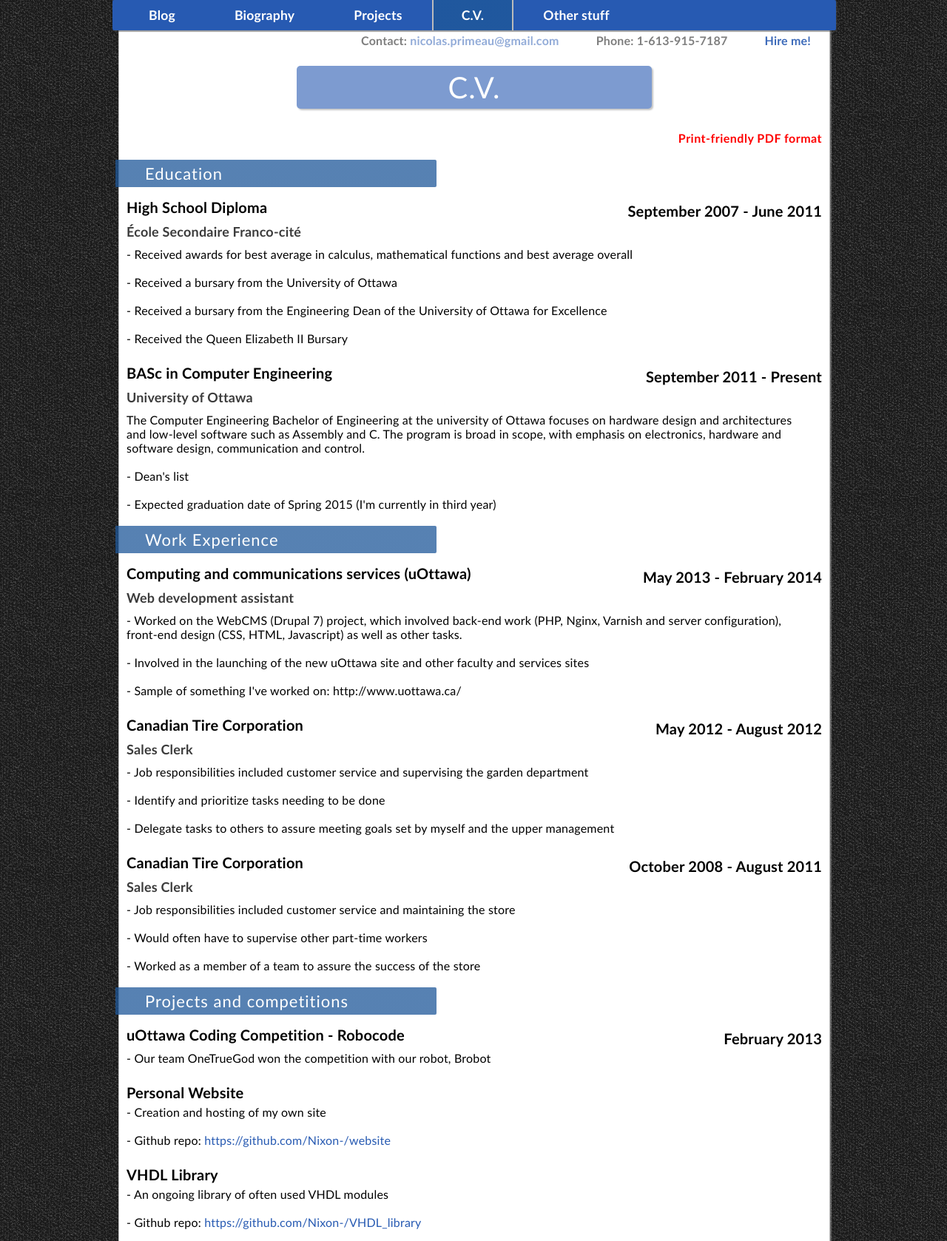
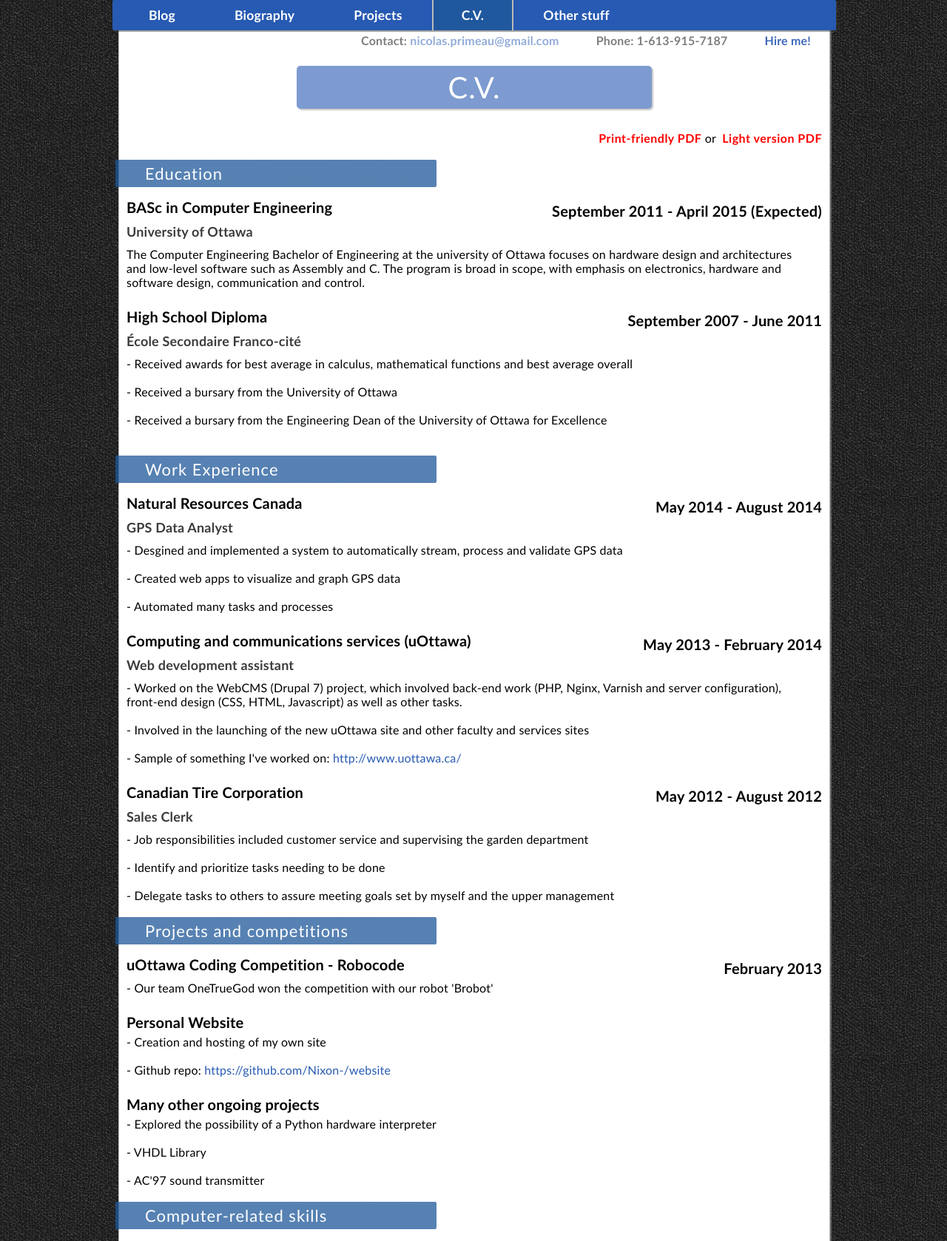
Before and after one commit to NicolasPrimeau/website, a PHP site: page /cv in a window 1280 px wide. Shown: the part 100-1778 px from the top of the page at 74% size. Run offline with PHP 8.4, Linux system fonts and the light colour scheme.

Commit message:
added light version update c.v.

```diff
--- a/cv/index.php
+++ b/cv/index.php
@@ -38,10 +38,18 @@ and open the template in the editor.
                     <ul class="cv-list">
                         <li class="cv-item">
                         <p class="print-cv">
-                            <a href="/cv/Primeau-Nicolas-C.V.pdf" target="_blank">Print-friendly PDF format</a>
+                            <a href="/cv/Primeau-Nicolas-C.V.pdf" target="_blank">Print-friendly PDF</a>&nbsp;or&nbsp;
+                            <a href="/cv/Primeau-Nicolas-C.V-Light.pdf" target ="_blank">Light version PDF</a>
                         </p>
                         <div class="cv-section">
                         <h3 class ="cv-section-title">Education</h3>
+                        <h4 class="cv-sub-title">BASc in Computer Engineering</h4>
+                        <h4 class="cv-date"> September 2011 - April 2015 (Expected)</h4>
+                        <h5 class="cv-sub-sub-title">University of Ottawa</h5>
+                        <p class="cv-description">
+                            The Computer Engineering Bachelor of Engineering at the university of Ottawa focuses on hardware design and architectures and low-level software such as Assembly and C. The program is broad in scope, with emphasis on electronics, hardware and software design, communication and control.
+                        </p>
+
                         <h4 class="cv-sub-title">High School Diploma</h4>
                         <h4 class="cv-date"> September 2007 - June 2011</h4>
                         <h5 class="cv-sub-sub-title">École Secondaire Franco-cité</h5>
@@ -49,26 +57,25 @@ and open the template in the editor.
                             - Received awards for best average in calculus, mathematical functions and best average overall<br><br>
                             - Received a bursary from the University of Ottawa<br><br>
                             - Received a bursary from the Engineering Dean of the University of Ottawa for Excellence<br><br>
-                            - Received the Queen Elizabeth II Bursary
-                        </p>
-                        <h4 class="cv-sub-title">BASc in Computer Engineering</h4>
-                        <h4 class="cv-date"> September 2011 - Present</h4>
-                        <h5 class="cv-sub-sub-title">University of Ottawa</h5>
-                        <p class="cv-description">
-                            The Computer Engineering Bachelor of Engineering at the university of Ottawa focuses on hardware design and architectures and low-level software such as Assembly and C. The program is broad in scope, with emphasis on electronics, hardware and software design, communication and control.
-                        <br><br>- Dean's list
-                        <br><br>- Expected graduation date of Spring 2015 (I'm currently in third year)
                         </p>
                         </div>
  <div class="cv-section">
                         <h3 class ="cv-section-title">Work Experience</h3>
+                        <h4 class="cv-sub-title">Natural Resources Canada</h4>
+                        <h4 class="cv-date"> May 2014 - August 2014</h4>
+                        <h5 class="cv-sub-sub-title">GPS Data Analyst</h5>
+                        <p class="cv-description">
+                        - Desgined and implemented a system to automatically stream, process and validate GPS data<br><br>
+                        - Created web apps to visualize and graph GPS data<br><br>
+                        - Automated many tasks and processes
+                        </p>
                         <h4 class="cv-sub-title">Computing and communications services (uOttawa)</h4>
                         <h4 class="cv-date"> May 2013 - February 2014</h4>
                         <h5 class="cv-sub-sub-title">Web development assistant</h5>
                         <p class="cv-description">
                         - Worked on the WebCMS (Drupal 7) project, which involved back-end work (PHP, Nginx, Varnish and server configuration), front-end design (CSS, HTML, Javascript) as well as other tasks.<br><br>
                         - Involved in the launching of the new uOttawa site and other faculty and services sites<br><br>
-                        - Sample of something I've worked on: http://www.uottawa.ca/
+                        - Sample of something I've worked on: <a href="http://www.uottawa.ca" target="_blank">http://www.uottawa.ca/</a>
                         </p>
                         <h4 class="cv-sub-title">Canadian Tire Corporation</h4>
                         <h4 class="cv-date">May 2012 - August 2012</h4>
@@ -78,21 +85,13 @@ and open the template in the editor.
                         - Identify and prioritize tasks needing to be done<br><br>
                         - Delegate tasks to others to assure meeting goals set by myself and the upper management<br>
                         </p>
-                        <h4 class="cv-sub-title">Canadian Tire Corporation</h4>
-                        <h4 class="cv-date"> October 2008 - August 2011</h4>
-                        <h5 class="cv-sub-sub-title">Sales Clerk</h5>
-                        <p class="cv-description">
-                        - Job responsibilities included customer service and maintaining the store<br><br>
-                        - Would often have to supervise other part-time workers<br><br>
-                        - Worked as a member of a team to assure the success of the store<br>
-                        </p>
                         </div>
                         <div class="cv-section">
                         <h3 class ="cv-section-title">Projects and competitions</h3>
                         <h4 class="cv-sub-title">uOttawa Coding Competition - Robocode</h4>
                         <h4 class="cv-date">February 2013</h4>
                         <p class="cv-description">
-                            - Our team OneTrueGod won the competition with our robot, Brobot
+                            - Our team OneTrueGod won the competition with our robot 'Brobot'
                         </p>
                         <h4 class="cv-sub-title">Personal Website</h4>
                         <p class="cv-description">
@@ -100,10 +99,11 @@ and open the template in the editor.
                             - Github repo: <a target="_blank" href="https://github.com/Nixon-/website">https://github.com/Nixon-/website</a>
 
                         </p>
-                        <h4 class="cv-sub-title">VHDL Library</h4>
+                        <h4 class="cv-sub-title">Many other ongoing projects</h4>
                         <p class ="cv-description">
-                            - An ongoing library of often used VHDL modules<br><br>
-                            - Github repo: <a href="https://github.com/Nixon-/VHDL_library" target="_blank">https://github.com/Nixon-/VHDL_library</a>
+                        - Explored the possibility of a Python hardware interpreter<br><br>
+                        - VHDL Library<br><br>
+                        - AC'97 sound transmitter
                         </p>
                         </div>
                         <div class = "cv-section">
@@ -111,15 +111,14 @@ and open the template in the editor.
 			<h4 class="cv-sub-title">Hardware-specific skills:</h4>
                         <p class ="cv-description">
                         - Hardware description languages: VHDL<br><br>
-                        - Low level understanding of computers<br><br>
+                        - Low level understanding of computers and architectures<br><br>
                         - Experience with micro-controllers and FPGAs (Altera, Xilinx)<br><br>
                         - Previously used Altera and Xilinx design tools
                         </p>
                         <h4 class="cv-sub-title">Computer languages known:</h4>
                         <p class="cv-description">
                         - Web specific languages: Javascript, CSS, HTML, PHP(Drupal 7)<br><br>
-                        - Other languages: C, Assembly, Java, Go<br><br>
-                        - Experience in writing Linux programs and scripts
+                        - Other languages: C, Assembly, Java, Python
                         </p>
                         <h4 class="cv-sub-title">Other computer skills:</h4>
                         <p class="cv-description">
```
Also changed, not shown: 2 other files.
